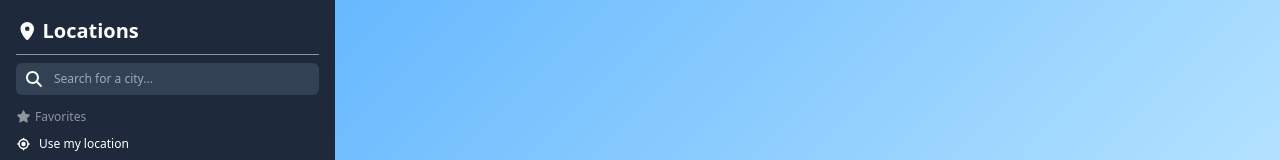
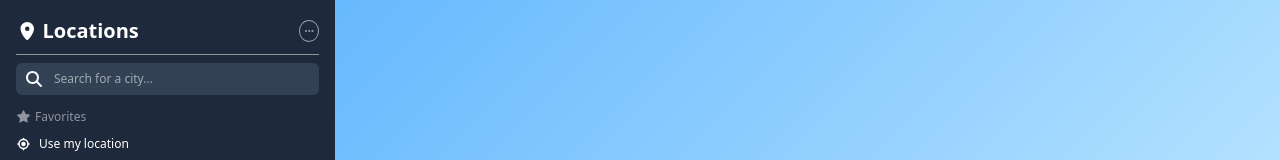
Before and after one commit to builtbymarielle/weather, a React (Vite) app: page / in a window 1280 px wide. Shown: the top 160 px of the page. Built offline with nearby package versions, Linux system fonts and the light colour scheme; a web font is replaced by a local one; what i18n-iso-countries would draw is missing.

Commit message:
dropdown to switch units

```diff
--- a/src/App.jsx
+++ b/src/App.jsx
@@ -32,8 +32,15 @@ function isCurrentLocationLabel(city) {
 }
 
 function App() {
-  const tempUnit = "F"; // °F or °C
-  const measurementUnit = "standard"; // (standard or metric)
+  const [tempUnit, setTempUnit] = useState("F"); // °F or °C
+  const handleChangeTempUnit = (unit) => {
+    setTempUnit(unit);
+  };
+
+  const [measurementUnit, setMeasurementUnit] = useState("standard"); // (standard or metric)
+  const handleChangeMeasurementUnit = (unit) => {
+    setMeasurementUnit(unit);
+  };
 
   // Go and get the current Location. If it is stored in the localStorage use that.
   // Else leave empty...user doesn't have a current location or hasn't triggered to get it.
@@ -243,6 +250,9 @@ function App() {
         gettingLocation={gettingLocation}
         isCurrentLocationLoading={query === "Current Location" && loading}
         tempUnit={tempUnit}
+        onChangeTempUnit={handleChangeTempUnit}
+        measurementUnit={measurementUnit}
+        onChangeMeasurementUnit={handleChangeMeasurementUnit}
       />
 
       <main className="w-100 d-flex">
--- a/src/components/Sidebar/LocationsSideBar.jsx
+++ b/src/components/Sidebar/LocationsSideBar.jsx
@@ -10,6 +10,8 @@ import {
   faStar,
   faClockRotateLeft,
   faLocationCrosshairs,
+  faEllipsis,
+  faCheck,
 } from "@fortawesome/free-solid-svg-icons";
 import styles from "./Sidebar.module.css";
 
@@ -25,6 +27,9 @@ function LocationsSideBar({
   gettingLocation,
   isCurrentLocationLoading,
   tempUnit,
+  onChangeTempUnit,
+  measurementUnit,
+  onChangeMeasurementUnit,
 }) {
   // Button label depending on if the user is getting the location, fetching weather, or in 60s cooldown
   const locationButtonLabel = gettingLocation
@@ -45,9 +50,91 @@ function LocationsSideBar({
   return (
     <aside className={`sidebar ${styles.bgColor} p-3`}>
       <div className="sidebar-header pb-2">
-        <div className={`${styles.customBrand} sidebar-brand pb-2 mb-2`}>
-          <FontAwesomeIcon icon={faLocationDot} className="me-1" />
-          <span>Locations</span>
+        <div
+          className={`${styles.customBrand} sidebar-brand pb-2 mb-2 justify-content-between align-items-center d-flex`}
+        >
+          <div>
+            <FontAwesomeIcon icon={faLocationDot} className="me-1" />
+            <span>Locations</span>
+          </div>
+          <div className="dropdown" data-bs-auto-close="outside">
+            <button
+              className={`rounded-circle ${styles.settingsBtn}`}
+              type="button"
+              data-bs-toggle="dropdown"
+              aria-expanded="false"
+            >
+              <FontAwesomeIcon icon={faEllipsis} />
+            </button>
+
+            <ul className="dropdown-menu dropdown-menu-end">
+              <li>
+                <h6 className="dropdown-header">Temperature Units</h6>
+              </li>
+              <li>
+                <button
+                  className={`${styles.customDropdownItem} ${tempUnit === "C" ? styles.active : ""}`}
+                  onClick={(e) => {
+                    e.stopPropagation();
+                    onChangeTempUnit("C");
+                  }}
+                >
+                  {tempUnit === "C" && <FontAwesomeIcon icon={faCheck} />}
+                  <span className="ms-2">°C (Celsius)</span>
+                </button>
+              </li>
+
+              <li>
+                <button
+                  className={`${styles.customDropdownItem} ${tempUnit === "F" ? styles.active : ""}`}
+                  onClick={(e) => {
+                    e.stopPropagation();
+                    onChangeTempUnit("F");
+                  }}
+                >
+                  {tempUnit === "F" && <FontAwesomeIcon icon={faCheck} />}
+                  <span className="ms-2">°F (Fahrenheit)</span>
+                </button>
+              </li>
+
+              <li>
+                <hr className="dropdown-divider" />
+              </li>
+
+              <li>
+                <h6 className="dropdown-header">Measurement Units</h6>
+              </li>
+              <li>
+                <button
+                  className={`${styles.customDropdownItem} ${measurementUnit === "standard" ? styles.active : ""}`}
+                  onClick={(e) => {
+                    e.stopPropagation();
+                    onChangeMeasurementUnit("standard");
+                  }}
+                >
+                  {measurementUnit === "standard" && (
+                    <FontAwesomeIcon icon={faCheck} />
+                  )}
+                  <span className="ms-2">Standard</span>
+                </button>
+              </li>
+
+              <li>
+                <button
+                  className={`${styles.customDropdownItem} ${measurementUnit === "metric" ? styles.active : ""}`}
+                  onClick={(e) => {
+                    e.stopPropagation();
+                    onChangeMeasurementUnit("metric");
+                  }}
+                >
+                  {measurementUnit === "metric" && (
+                    <FontAwesomeIcon icon={faCheck} />
+                  )}
+                  <span className="ms-2">Metric</span>
+                </button>
+              </li>
+            </ul>
+          </div>
         </div>
         <SearchBar onSearch={(query) => onSearch(query)} />
       </div>
--- a/src/components/Sidebar/Sidebar.module.css
+++ b/src/components/Sidebar/Sidebar.module.css
@@ -137,9 +137,63 @@
 }
 
 #searchInput::placeholder {
-  color: rgba(255, 255, 255, 0.55);
+  color: var(--text-placeholder);
 }
 
 #searchInput:focus {
   outline: none;
 }
+.settingsBtn {
+  font-size: 11px;
+  background-color: transparent;
+  display: flex;
+  align-items: center;
+  border: 1px solid var(--text-placeholder);
+  padding: 0;
+  transition: 0.3s ease;
+}
+
+.settingsBtn svg {
+  font-size: 10px;
+  padding: 5px 3px;
+  color: var(--text-placeholder);
+}
+
+.settingsBtn:hover {
+  border: 1px solid var(--text-white);
+}
+
+.settingsBtn:hover svg {
+  color: var(--text-white);
+}
+
+.customDropdownItem {
+  background-color: transparent;
+  color: black;
+  font-weight: 400;
+  display: flex;
+  align-items: center;
+  transition: background 0.2s ease;
+  justify-content: flex-start;
+  border: none;
+  width: 100%;
+}
+
+.customDropdownItem span,
+.customDropdownItem svg {
+  color: black;
+  font-size: 12px;
+}
+
+.customDropdownItem:hover {
+  background-color: rgba(79, 172, 254, 0.18);
+}
+
+.customDropdownItem.active {
+  font-weight: bolder;
+  background-color: rgba(79, 172, 254, 0.1);
+}
+
+.customDropdownItem.active svg {
+  color: #4facfe;
+}
--- a/src/main.jsx
+++ b/src/main.jsx
@@ -3,6 +3,7 @@ import { createRoot } from "react-dom/client";
 import "./styles/index.css";
 import App from "./App.jsx";
 import "bootstrap/dist/css/bootstrap.min.css";
+import "bootstrap/dist/js/bootstrap.bundle.min.js";
 
 createRoot(document.getElementById("root")).render(
   <StrictMode>
--- a/src/styles/index.css
+++ b/src/styles/index.css
@@ -10,6 +10,7 @@
 
   --text-white: #ffffff;
   --text-white-trans: #ffffff80;
+  --text-placeholder: rgba(255, 255, 255, 0.55);
 }
 
 body {
```
